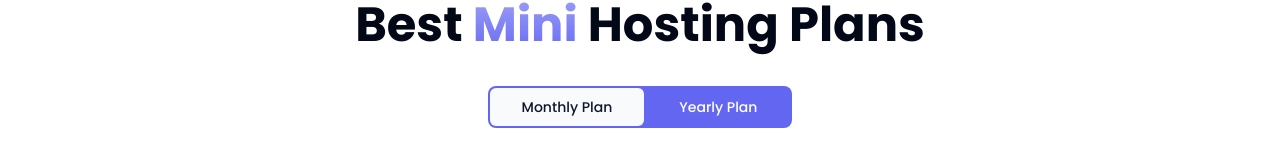
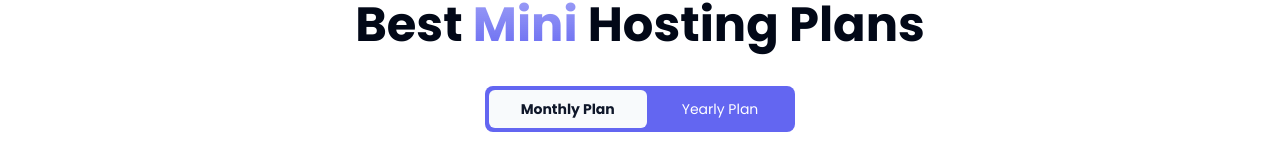
Before and after one commit to Parag0712/Eric-host-main-site, a Next.js app: page /mini-hosting in a window 1280 px wide. Shown: the part 784-952 px from the top of the page. Built offline with nearby package versions, Linux system fonts and the light colour scheme; what tailwindcss-debug-screens would draw is missing.

Commit message:
changed toggle

```diff
--- a/src/components/Pricing/Pricing.tsx
+++ b/src/components/Pricing/Pricing.tsx
@@ -40,12 +40,12 @@ export const Pricing = ({ data, title }: { data: any, title: string }) => {
             />
             <div className="flex justify-center max-w-[14rem] m-auto mb-8 lg:mb-16 mt-8">
 
-                <div className="relative self-center bg-primary rounded-lg p-0.5 flex">
+                <div className="relative self-center bg-primary rounded-lg p-1 flex">
                     <button
                         type="button"
-                        className={`px-[10px] relative w-1/2 rounded-md py-2 text-sm font-medium whitespace-nowrap focus:outline-none sm:w-auto sm:px-8 ${isAnnual
-                            ? 'bg-slate-50 border-slate-50 text-slate-900'
-                            : 'border rounded-md py-2 text-sm font-medium whitespace-nowrap focus:outline-none sm:w-auto sm:px-8 border-transparent text-white shadow-sm'
+                        className={`px-[10px] relative w-1/2 rounded-md py-2 text-sm whitespace-nowrap focus:outline-none sm:w-auto sm:px-8 ${isAnnual
+                            ? 'bg-slate-50 border-slate-50  font-bold text-slate-900'
+                            : 'border rounded-md py-2  border-1  text-sm  whitespace-nowrap focus:outline-none sm:w-auto sm:px-8 border-transparent text-white shadow-sm'
                             }`}
                         onClick={() => setIsAnnual(true)}
                     >
@@ -53,9 +53,9 @@ export const Pricing = ({ data, title }: { data: any, title: string }) => {
                     </button>
                     <button
                         type="button"
-                        className={`px-[10px] ml-0.5 relative w-1/2 border rounded-md py-2 text-sm font-medium whitespace-nowrap focus:outline-none sm:w-auto sm:px-8 ${isAnnual
+                        className={`px-[10px] ml-0.5 relative w-1/2 border rounded-md py-2 text-sm whitespace-nowrap focus:outline-none sm:w-auto sm:px-8 ${isAnnual
                             ? 'border-transparent text-white'
-                            : 'bg-slate-50 border-slate-50 text-slate-900 shadow-sm '
+                            : 'bg-slate-50 border-slate-50 font-bold text-slate-900 shadow-sm '
                             }`}
                         onClick={() => setIsAnnual(false)}
                     >
```
